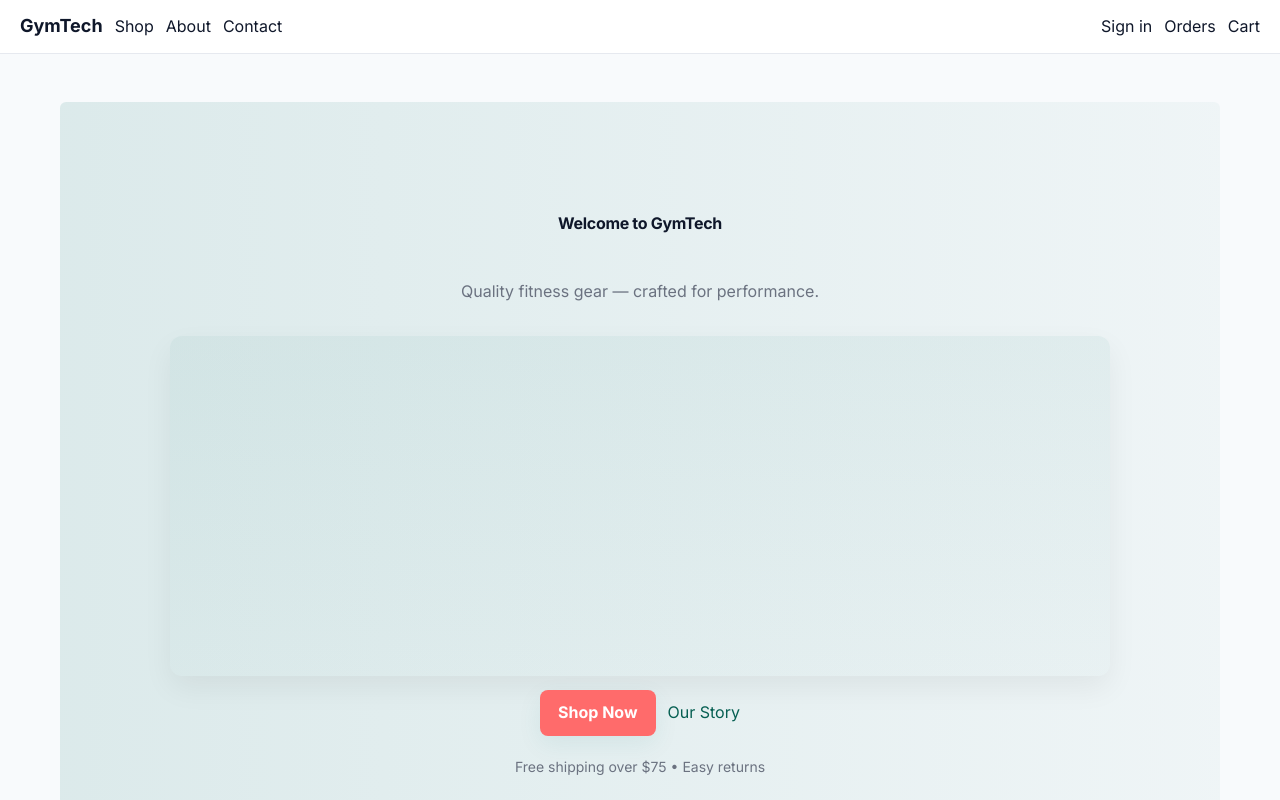
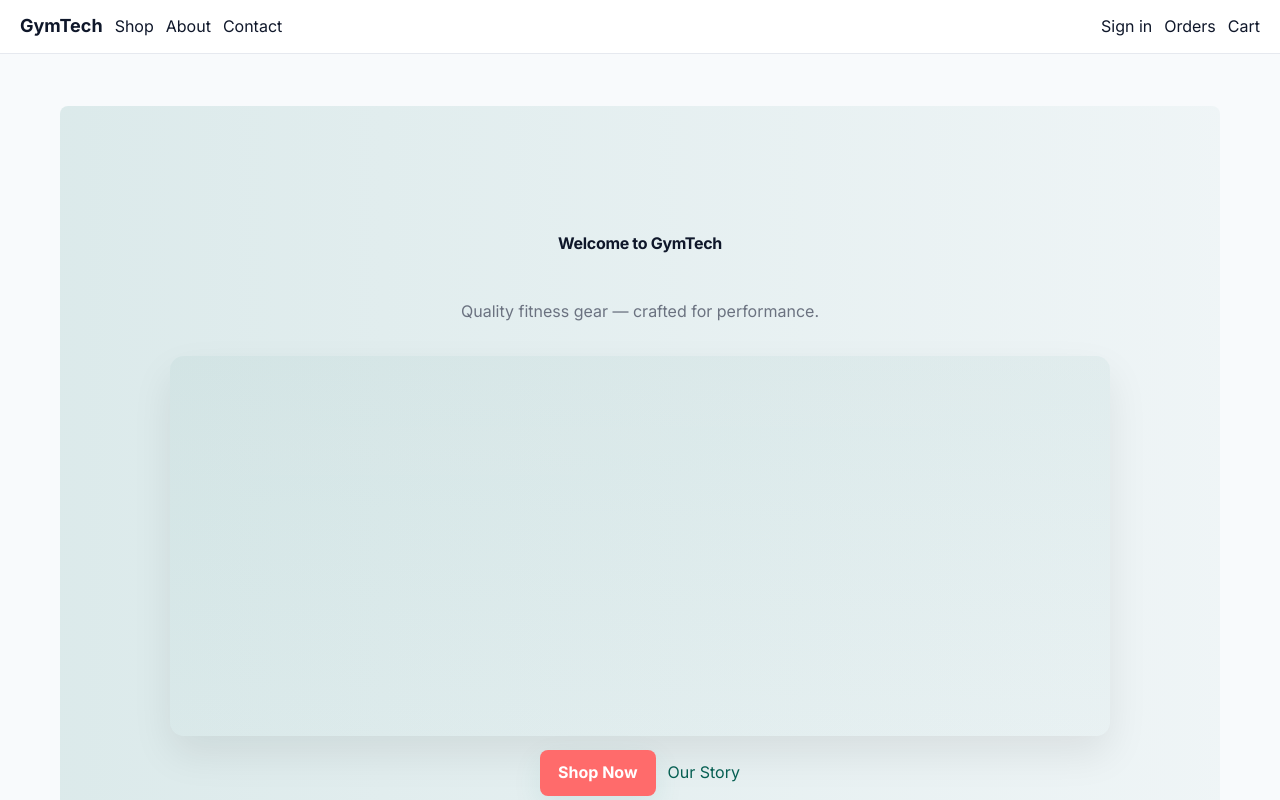
Before and after one commit to sethgoines/gymtech-website, a React (Vite) app: page / in a window 1280 px wide. Shown: the top 800 px of the page. Built offline with nearby package versions, Linux system fonts and the light colour scheme; no server answers.

Commit message:
feat(replica): tweak hero, CTA, card sizing and mobile image heights

```diff
--- a/src/skins/replica.css
+++ b/src/skins/replica.css
@@ -11,21 +11,21 @@
 	--body-letter-spacing: 0em;
 	--body-line-height: 1.6;
 }
-.replica-vars{--hero-h:44px;--text-md:18px;--card-radius:10px}
+.replica-vars{--hero-h:52px;--text-md:18px;--card-radius:12px}
 .replica-nav{background:#fff;border-bottom:1px solid #eee}
 .replica-nav-inner{max-width:1200px;margin:0 auto;padding:14px 24px;display:flex;align-items:center;justify-content:space-between}
 .replica-nav .brand{font-weight:800;color:var(--accent);font-family:Inter, system-ui, -apple-system, 'Segoe UI', Roboto, 'Helvetica Neue', Arial;letter-spacing:0.2px}
 .replica-nav nav a{margin-left:18px;color:#111;text-decoration:none;padding:6px 8px;border-radius:6px}
-.replica-hero{background:linear-gradient(90deg,rgba(15,118,110,0.12),rgba(15,118,110,0.04));padding:96px 0;border-radius:6px;margin:28px 0}
+.replica-hero{background:linear-gradient(90deg,rgba(15,118,110,0.12),rgba(15,118,110,0.04));padding:112px 0;border-radius:8px;margin:32px 0}
 .replica-hero-inner{max-width:980px;margin:0 auto;text-align:center;padding:0 20px}
 .replica-hero h2{font-size:var(--hero-h);margin-bottom:12px;letter-spacing:var(--heading-letter-spacing);font-weight:var(--font-heading-weight);font-family:var(--font-heading)}
 .replica-hero p{color:var(--muted);font-size:var(--text-md);margin-bottom:18px;max-width:780px;margin-left:auto;margin-right:auto}
-.btn{background:var(--accent);color:#fff;padding:12px 20px;border-radius:12px;text-decoration:none;display:inline-block;border:none;font-weight:700;box-shadow:0 8px 24px rgba(15,118,110,0.08);transition:transform .15s ease, box-shadow .15s ease}
-.btn:hover{transform:translateY(-3px);box-shadow:0 18px 36px rgba(15,118,110,0.12)}
+.btn{background:var(--accent);color:#fff;padding:12px 22px;border-radius:14px;text-decoration:none;display:inline-block;border:none;font-weight:700;box-shadow:0 10px 30px rgba(15,118,110,0.09);transition:transform .15s ease, box-shadow .15s ease, opacity .12s ease}
+.btn:hover{transform:translateY(-3px);box-shadow:0 22px 44px rgba(15,118,110,0.12);opacity:.98}
 .replica-shop{max-width:1200px;margin:20px auto;padding:0 20px}
 .replica-grid{display:grid;grid-template-columns:repeat(auto-fill,minmax(240px,1fr));gap:20px}
 .replica-card{border:1px solid #f0f0f0;padding:14px;border-radius:var(--card-radius);text-align:center;background:#fff;display:flex;flex-direction:column;justify-content:space-between}
-.replica-card img{width:100%;height:220px;object-fit:cover;border-radius:8px}
+.replica-card img{width:100%;height:260px;object-fit:cover;border-radius:10px}
 .replica-card h3{font-size:16px;margin:10px 0 6px;letter-spacing:var(--heading-letter-spacing);font-weight:600;font-family:var(--font-heading)}
 .replica-card .price{font-weight:700;color:#0b6b61;margin-top:8px}
 
@@ -42,15 +42,15 @@ body, .replica-nav, .replica-hero, .replica-shop {
 
 /* hero image placeholder */
 .replica-hero-inner{display:flex;flex-direction:column;align-items:center;gap:14px}
-.replica-hero .hero-image{width:100%;max-width:980px;height:340px;border-radius:12px;background:linear-gradient(180deg,rgba(15,118,110,0.06),rgba(15,118,110,0.02));display:block;box-shadow:0 12px 30px rgba(12,12,12,0.06);overflow:hidden}
- .replica-hero .hero-image::after{content:'';display:block;width:100%;height:100%;background-image:linear-gradient(180deg,rgba(255,255,255,0.02),rgba(255,255,255,0));mix-blend-mode:overlay}
+.replica-hero .hero-image{width:100%;max-width:980px;height:380px;border-radius:14px;background:linear-gradient(180deg,rgba(15,118,110,0.06),rgba(15,118,110,0.02));display:block;box-shadow:0 18px 40px rgba(12,12,12,0.08);overflow:hidden}
+.replica-hero .hero-image::after{content:'';display:block;width:100%;height:100%;background-image:linear-gradient(180deg,rgba(255,255,255,0.03),rgba(255,255,255,0));mix-blend-mode:overlay}
 
 /* cards */
 .replica-card{transition:transform .18s ease, box-shadow .18s ease}
-.replica-card:hover{transform:translateY(-6px);box-shadow:0 12px 28px rgba(12,12,12,0.08)}
+.replica-card:hover{transform:translateY(-8px);box-shadow:0 18px 36px rgba(12,12,12,0.10)}
 
 /* product image sizing */
-.replica-product .image{height:480px}
+.replica-product .image{height:520px}
 
 /* product description */
 .replica-card .desc{color:var(--muted);font-size:14px;margin-top:8px;min-height:44px}
@@ -67,7 +67,7 @@ body, .replica-nav, .replica-hero, .replica-shop {
 
 @media (max-width:900px){
 	.replica-hero .hero-image{height:220px}
-	.replica-product .image{height:300px}
+	.replica-product .image{height:320px}
 }
 
 /* product detail */
```
Also changed, not shown: 4 other files (tests, documents, lock files or other folders).
